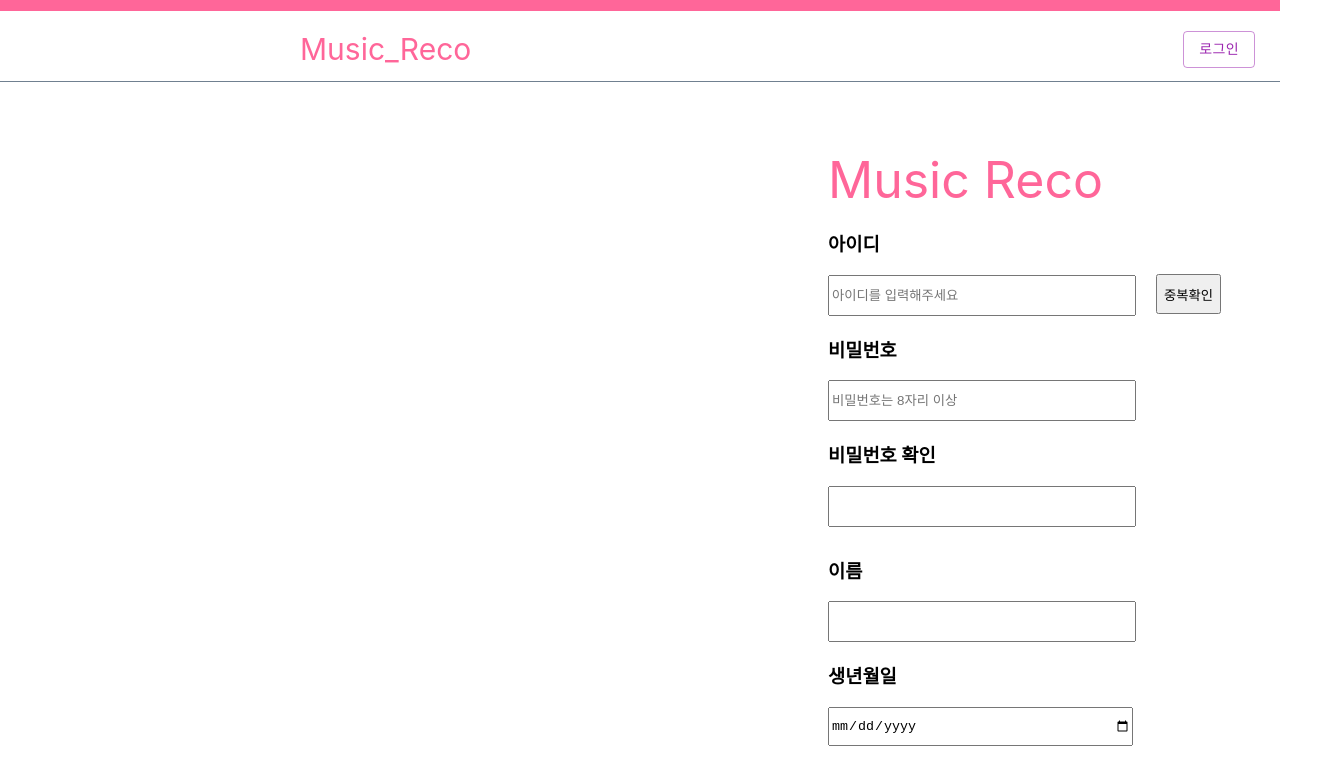
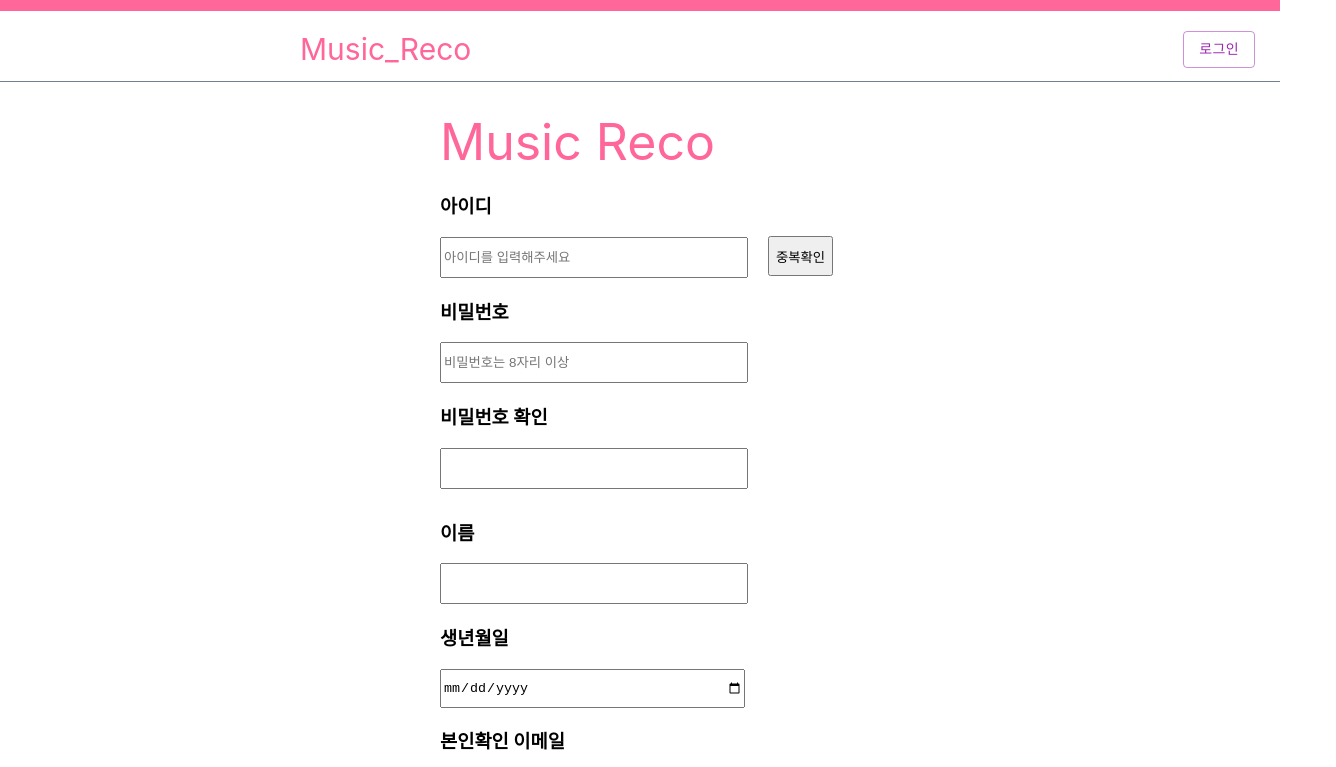
Before and after one commit to Jungsooooooo/music_site_front, a React (Create React App) app: page /join in a window 1280 px wide. Shown: the top 767 px of the page, 1336 px wide, since content can reach past the window. Built offline with nearby package versions, Linux system fonts and the light colour scheme.

Commit message:
회원가입 비밀번호 길이 지정 및 확인 기능 추가

```diff
--- a/src/css/MakeUser.css
+++ b/src/css/MakeUser.css
@@ -1,9 +1,8 @@
 .joinType {
   /* border: 1px solid; */
-  width: 30em;
-  padding: 20px 28px;
-  margin-left: 50em;
-  margin-top: 3em;
+  width: 25em;
+  /* padding: 20px 28px; */
+  margin: 30px auto;
 }
 
 #makeId {
--- a/src/music/user/MakeUser.js
+++ b/src/music/user/MakeUser.js
@@ -18,6 +18,10 @@ const MakeUser = () => {
       alert("아이디 중복확인을 해주세요.");
     } else if (idCheck === false) {
       alert("이미 있는 아이디 입니다.");
+    } else if (document.getElementById("makePass").value.length < 8) {
+      alert("비밀번호는 8자리 이상 입력해주세요.");
+    } else if (document.getElementById("makePass").value !== document.getElementById("checkPass").value) {
+      alert("비밀번호를 확인해주세요.");
     } else {
       return axios.post("/api/user", input).then((res) => {
         console.log(res.data);
```
